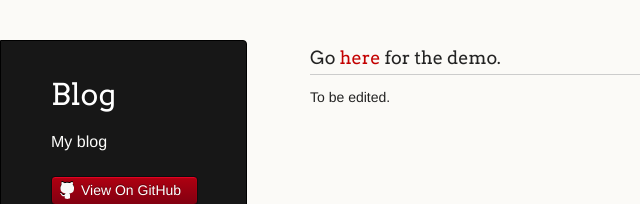
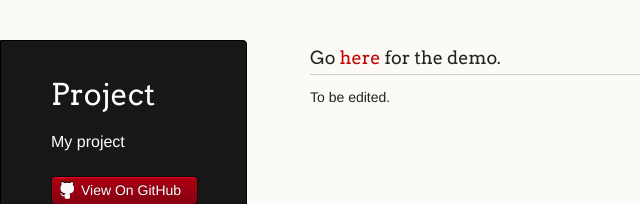
Before and after one commit to gmichaeljaison/boxLabel, a plain HTML site: page index.html in a window 1280 px wide. Shown: the top 204 px of the page, without its empty margins (0-640 px from the left). Drawn offline with Linux system fonts and the light colour scheme.

Commit message:
changed blog to project

```diff
--- a/index.html
+++ b/index.html
@@ -16,8 +16,8 @@
   <body>
     <div class="wrapper">
       <header>
-        <h1 class="header">Blog</h1>
-        <p class="header">My blog</p>
+        <h1 class="header">Project</h1>
+        <p class="header">My project</p>
 
         <ul>
           <li><a class="buttons github" href="https://github.com/nicodjimenez/blog">View On GitHub</a></li>
```
